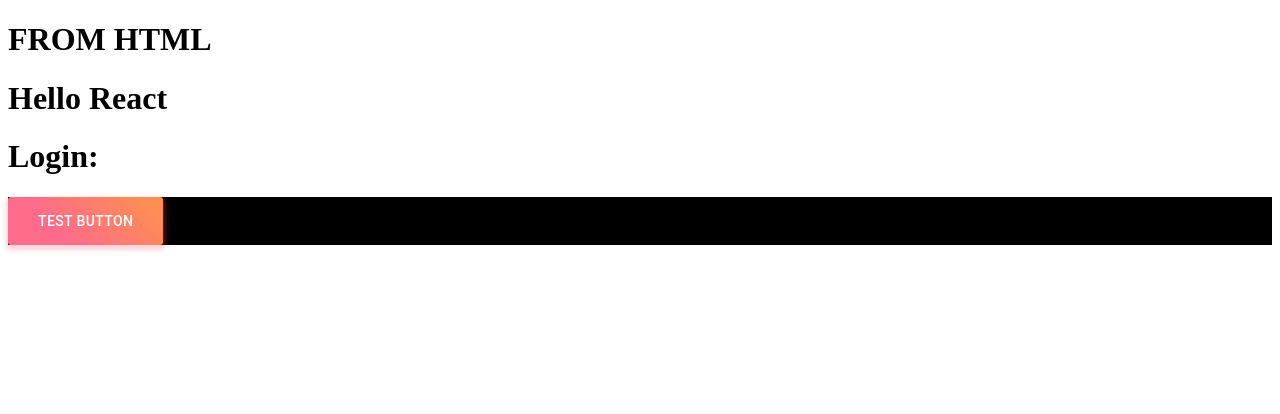
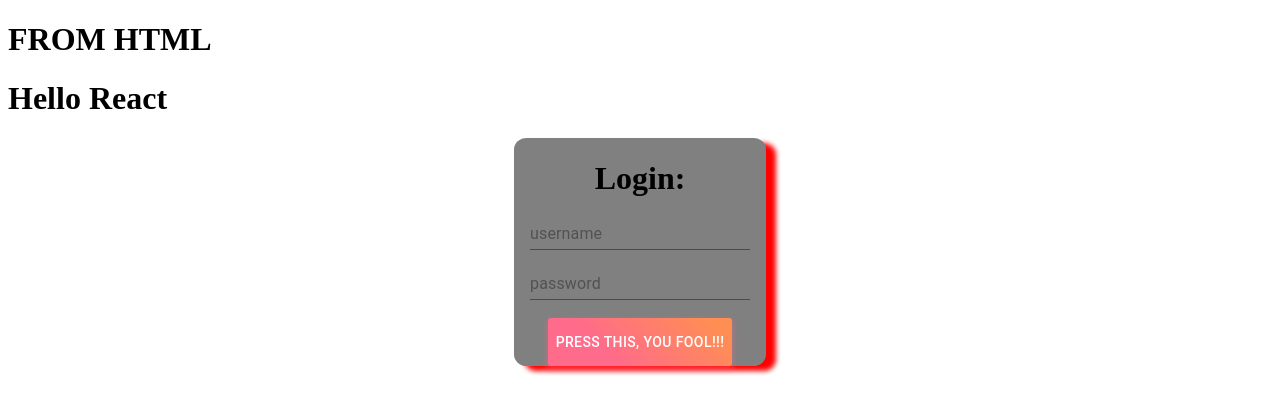
Before and after one commit to teamShapeUps/NextRoom, a React app: page / in a window 1280 px wide. Shown: the top 414 px of the page. Built offline with nearby package versions, Linux system fonts and the light colour scheme.

Commit message:
We're making the best login form ever. Its centered and we're building state

```diff
--- a/client/Components/loginForm.jsx
+++ b/client/Components/loginForm.jsx
@@ -1,20 +1,36 @@
 // login form
-import React, { Component } from "react";
+import React, { Component, useState } from "react";
 import { makeStyles } from "@material-ui/core/styles";
 import { Button, Box, TextField } from "@material-ui/core";
 
 const useStyles = makeStyles({
-  root: {
+  button: {
+    // display:'flex',
+    // flexDirection: 'row',
+    justify: 'center',
     background: 'linear-gradient(45deg, #FE6B8B 30%, #FF8E53 90%)',
     border: 0,
     borderRadius: 3,
     boxShadow: '0 3px 5px 2px rgba(255, 105, 135, .3)',
     color: 'white',
     height: 48,
-    padding: '0 30px',
+    textAlign: 'center',
+
   },
-  field: {
-      background: 'black',
+  box: {
+      display: 'grid',
+      placeItems: 'center',
+  },
+  div: {
+    display: 'flex',
+    flexDirection: 'column',
+    justifyContent: 'center',
+    alignItems: 'center',
+    background: 'grey',
+    margin: '0 40% 0 40%',
+    width: 'clamp(100, 200, 300)',
+    borderRadius: '5%',
+    boxShadow: '10px 5px 5px red'
   }
 });
 
@@ -22,14 +38,29 @@
 
 export default function LoginForm() {
   const classes = useStyles();
+
+
+  const [count, setCount] = useState(0);
+
+
+  function clickHandler(e){
+    setCount(count+1);
+    console.log(`clicked ${count} times`);
+    // e.preventDefault();
+  }
+
   return (
-    <>
+    <div className={classes.div}>
     <h1>Login:</h1>
-    <Box className={classes.field}>
-        {/* <Username ></Username> */}
-        {/* <Password></Password> */}
-        <Button className={classes.root}>Test Button</Button>
+    <Box className={classes.box}>
+
+        <TextField placeholder = "username" required/>
+        <br></br>
+        <TextField placeholder = "password" required/>
+        <br></br>
+        <Button type ="submit" className={classes.button} onClick={clickHandler}>PRESS THIS, YOU FOOL!!!</Button>
+
     </Box>
-    </>
+    </div>
 )
 };
```
